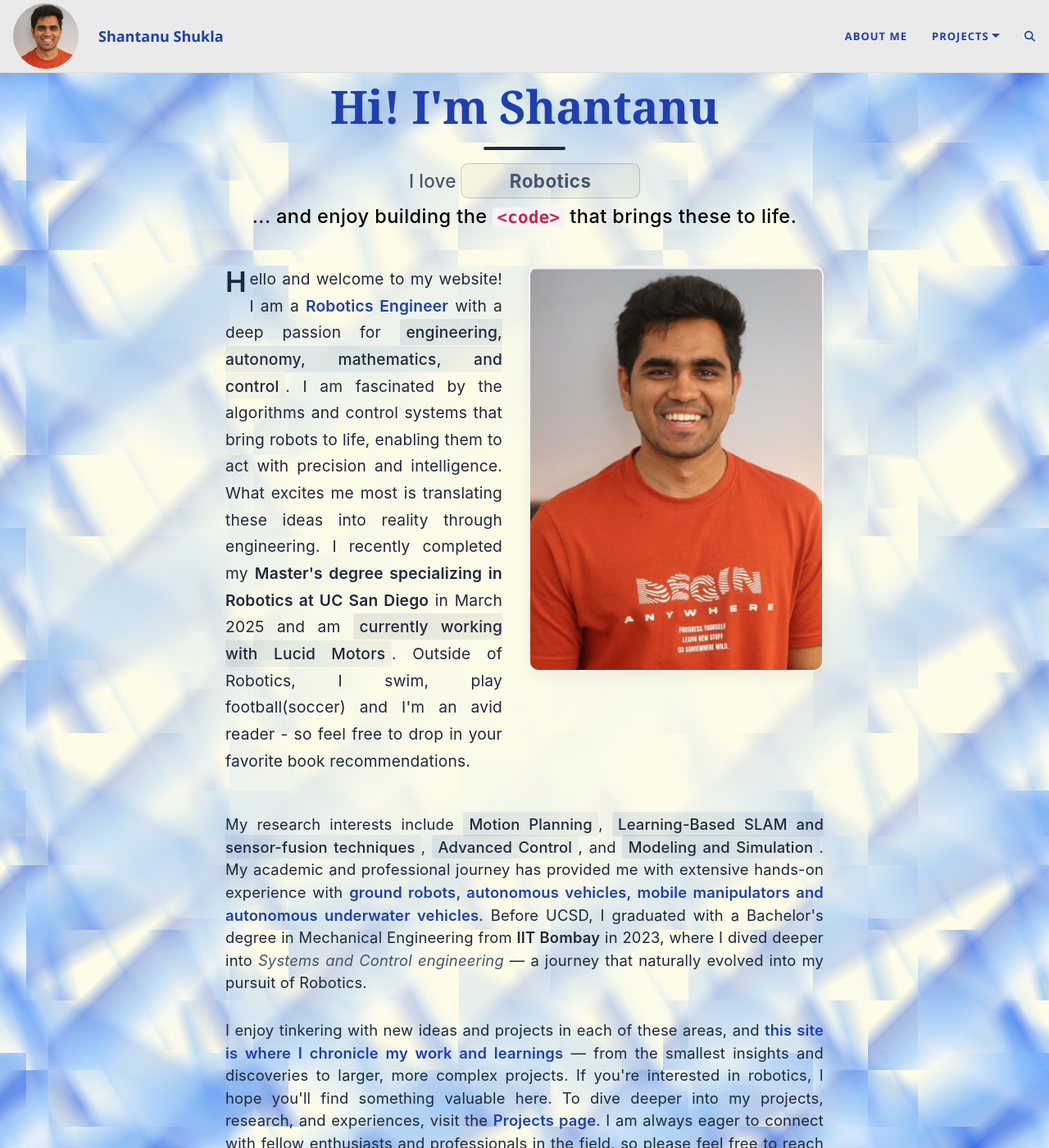
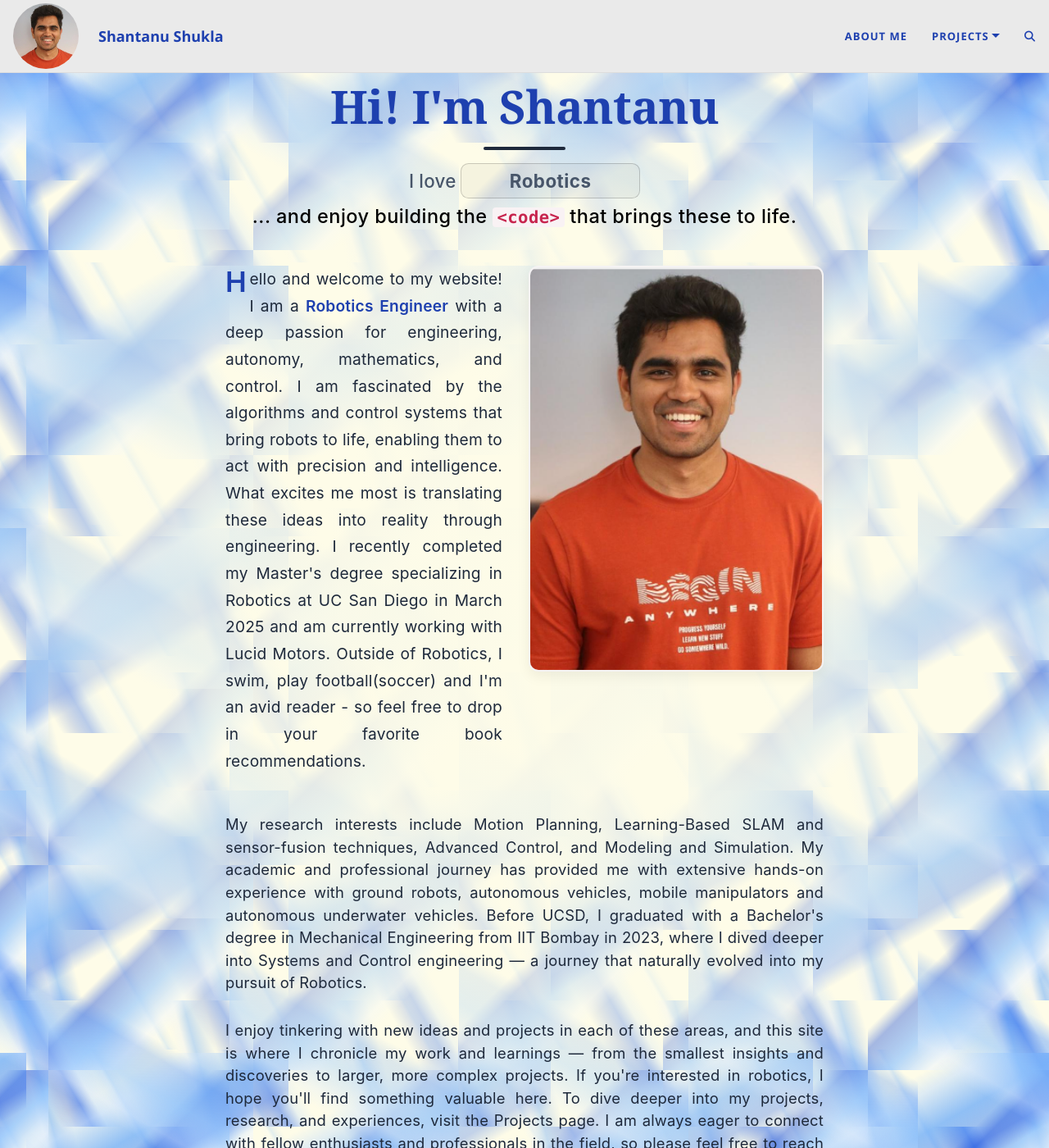
Before and after one commit to shantanusshukla/shantanusshukla.github.io, a Jekyll site: the page built from index.html, in a window 1280 px wide and 1400 px high. Shown: the whole window at 82% size. Built offline with Jekyll 4.4.1, drawn with Linux system fonts in a browser that asks for light colours; the list of posts is cut into pages by our own code; comment, search, counter and statistics services are not loaded; some of the changed text lies outside the part shown.

Commit message:
remove highlighting

```diff
--- a/_includes/about-long.html
+++ b/_includes/about-long.html
@@ -1,8 +1,8 @@
 <div class="about-long">
     <p>
-        My research interests include <span class="highlight-skill">Motion Planning</span>, <span class="highlight-skill">Learning-Based SLAM and sensor-fusion techniques</span>, <span class="highlight-skill">Advanced Control</span>, and <span class="highlight-skill">Modeling and Simulation</span>. My academic and professional journey has provided me with extensive hands-on experience with <strong>ground robots, autonomous vehicles, mobile manipulators and autonomous underwater vehicles</strong>. Before UCSD, I graduated with a Bachelor's degree in Mechanical Engineering from <span class="highlight-institution">IIT Bombay</span> in 2023, where I dived deeper into <em>Systems and Control engineering</em> — a journey that naturally evolved into my pursuit of Robotics.
+        My research interests include Motion Planning, Learning-Based SLAM and sensor-fusion techniques, Advanced Control, and Modeling and Simulation. My academic and professional journey has provided me with extensive hands-on experience with ground robots, autonomous vehicles, mobile manipulators and autonomous underwater vehicles. Before UCSD, I graduated with a Bachelor's degree in Mechanical Engineering from IIT Bombay in 2023, where I dived deeper into Systems and Control engineering — a journey that naturally evolved into my pursuit of Robotics.
     </p>
     <p>
-        I enjoy tinkering with new ideas and projects in each of these areas, and <strong>this site is where I chronicle my work and learnings</strong> — from the smallest insights and discoveries to larger, more complex projects. If you're interested in robotics, I hope you'll find something valuable here. To dive deeper into my projects, research, and experiences, visit the <strong>Projects page</strong>. I am always eager to connect with fellow enthusiasts and professionals in the field, so please feel free to reach out!
+        I enjoy tinkering with new ideas and projects in each of these areas, and this site is where I chronicle my work and learnings — from the smallest insights and discoveries to larger, more complex projects. If you're interested in robotics, I hope you'll find something valuable here. To dive deeper into my projects, research, and experiences, visit the Projects page. I am always eager to connect with fellow enthusiasts and professionals in the field, so please feel free to reach out!
     </p>
 </div>
--- a/_includes/about-short.html
+++ b/_includes/about-short.html
@@ -1,5 +1,5 @@
 <div class="about-short">
-    Hello and welcome to my website! I am a <strong>Robotics Engineer</strong> with a deep passion for <span class="highlight-skill">engineering, autonomy, mathematics, and control</span>. I am fascinated by the algorithms and control systems that bring robots to life, enabling them to act with precision and intelligence. What excites me most is translating these ideas into reality through engineering.
-    I recently completed my <span class="highlight-institution">Master's degree specializing in Robotics at UC San Diego</span> in March 2025 and am <span class="highlight-current">currently working with Lucid Motors</span>.
+    <span style="color: #1e40af; font-weight: bold;">H</span>ello and welcome to my website! I am a <strong>Robotics Engineer</strong> with a deep passion for engineering, autonomy, mathematics, and control. I am fascinated by the algorithms and control systems that bring robots to life, enabling them to act with precision and intelligence. What excites me most is translating these ideas into reality through engineering.
+    I recently completed my Master's degree specializing in Robotics at UC San Diego in March 2025 and am currently working with Lucid Motors.
     Outside of Robotics, I swim, play football(soccer) and I'm an avid reader - so feel free to drop in your favorite book recommendations.
 </div>
```
